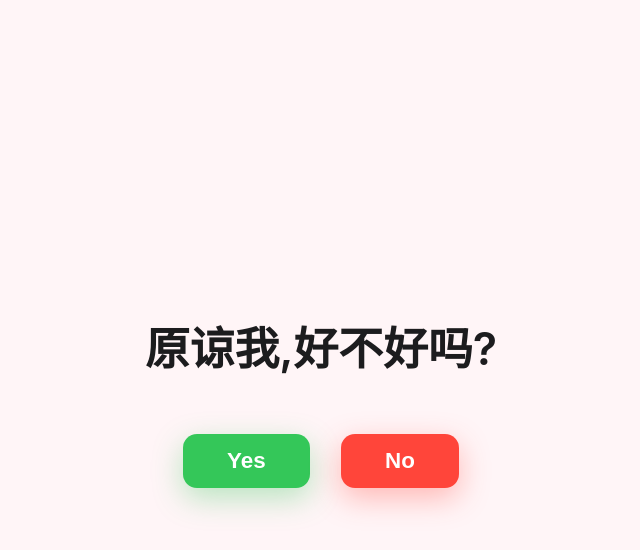
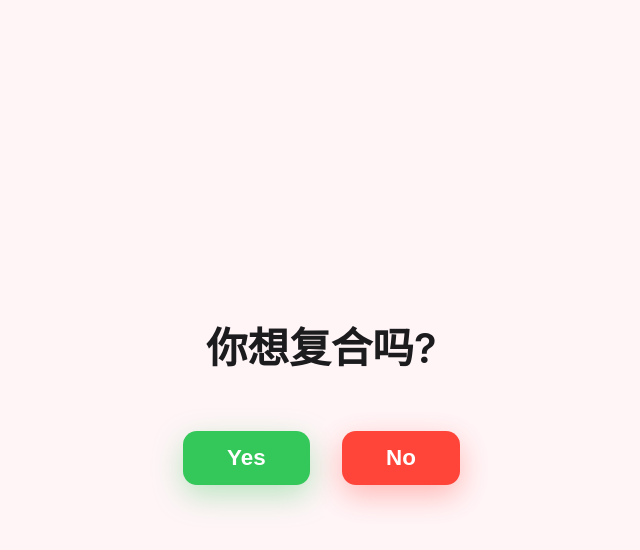
Before and after one commit to Dmeskdf/ADB-Android-ARM64, a plain HTML site: page index.html in a window 1280 px wide. Both pictures are taken after a click on the button "Yes". Shown: the whole page, without its empty margins (319-959 px from the left). Drawn offline with Linux system fonts and the light colour scheme.

Commit message:
Add files via upload

```diff
--- a/index.html
+++ b/index.html
@@ -1,181 +1,165 @@
 <!DOCTYPE html>
 <html lang="zh-CN">
 <head>
-<meta charset="UTF-8" />
-<meta name="viewport" content="width=device-width, initial-scale=1.0" />
-<title>原谅我好不好吗？</title>
+<meta charset="UTF-8"/>
+<meta name="viewport" content="width=device-width,initial-scale=1.0"/>
+<title>问答</title>
+<style>
+:root{
+  --bg:#fff5f7;--text:#1c1c1e;--yes:#34c759;--no:#ff453a;
+}
+*,*-before,*-after{box-sizing:border-box;-webkit-font-smoothing:antialiased;}
+body{
+  margin:0;height:100vh;background:var(--bg);
+  font-family:-apple-system,BlinkMacSystemFont,"Segoe UI",Roboto,"Helvetica Neue",Arial;
+  display:flex;justify-content:center;align-items:center;overflow:hidden;
+}
+.question-wrap{
+  text-align:center;
+  opacity:0;transform:translateY(30px) scale(0.96);
+  animation:qIn .5s cubic-bezier(.23,1.02,.52,.98) forwards;
+}
+.question{font-size:2.6rem;font-weight:600;color:var(--text);margin-bottom:56px;}
 
-<style>
-    :root {
-        --bg: #fff5f7;
-        --text: #1c1c1e;
-        --yes: #34c759;
-        --no: #ff453a;
+.buttons{display:flex;gap:32px;justify-content:center;}
+.btn{
+  padding:14px 44px;font-size:1.4rem;font-weight:600;border:none;border-radius:14px;
+  cursor:pointer;color:#fff;will-change:transform;
+}
+.yes-btn{background:var(--yes);box-shadow:0 10px 30px rgba(52,199,89,.35);}
+.yes-btn:active{transform:scale(0.94);}
+.no-btn{
+  background:var(--no);box-shadow:0 10px 30px rgba(255,69,58,.35);
+  user-select:none;-webkit-tap-highlight-color:transparent;
 }
 
-    * {
-        box-sizing: border-box;
-        -webkit-font-smoothing: antialiased;
+/* 碎末消散 */
+.question.shatter{
+  animation:none;
 }
-
-    body {
-        margin: 0;
-        height: 100vh;
-        background: var(--bg);
-        font-family: -apple-system, BlinkMacSystemFont, "Segoe UI",
-                     Roboto, "Helvetica Neue", Arial;
-        display: flex;
-        flex-direction: column;
-        justify-content: center;
-        align-items: center;
-        overflow: hidden;
+.question.shatter span{
+  display:inline-block;
+  animation:shatter .55s cubic-bezier(.2,.8,.3,1) forwards;
 }
-
-    .question {
-        font-size: 2.8rem;
-        font-weight: 600;
-        color: var(--text);
-        margin-bottom: 56px;
-        opacity: 0;
-        transform: translateY(20px);
-        animation: iosFadeIn 0.6s cubic-bezier(.23,1.02,.52,.98) forwards;
+@keyframes qIn{
+  to{opacity:1;transform:translateY(0) scale(1);}
 }
-
-    .buttons {
-        display: flex;
-        gap: 32px;
-    }
-
-    .btn {
-        padding: 14px 44px;
-        font-size: 1.4rem;
-        font-weight: 600;
-        border: none;
-        border-radius: 14px;
-        cursor: pointer;
-        color: #fff;
-        will-change: transform;
-    }
-
-    .yes-btn {
-        background: var(--yes);
-        box-shadow: 0 10px 30px rgba(52,199,89,.35);
-    }
-
-    .yes-btn:active {
-        transform: scale(0.94);
-    }
-
-    .no-btn {
-        background: var(--no);
-        box-shadow: 0 10px 30px rgba(255,69,58,.35);
-        user-select: none;
-        -webkit-tap-highlight-color: transparent;
-        transition: transform 0.45s cubic-bezier(.23,1.02,.52,.98);
-    }
-
-    .toast {
-        position: fixed;
-        top: 50%;
-        left: 50%;
-        transform: translate(-50%, -50%) scale(0.85);
-        background: rgba(0,0,0,.85);
-        color: #fff;
-        padding: 16px 36px;
-        border-radius: 30px;
-        font-size: 1.2rem;
-        opacity: 0;
-        pointer-events: none;
-        transition: all 0.35s cubic-bezier(.23,1.02,.52,.98);
-    }
-
-    .toast.show {
-        opacity: 1;
-        transform: translate(-50%, -50%) scale(1);
-    }
-
-    @keyframes iosFadeIn {
-        to {
-            opacity: 1;
-            transform: translateY(0);
+@keyframes shatter{
+  to{
+    opacity:0;
+    transform:translate(var(--sx,0),var(--sy,0)) rotate(var(--sr,0deg)) scale(0.2);
   }
 }
 
-    /* 爱心 */
-    .heart {
-        position: fixed;
-        pointer-events: none;
-        font-size: 18px;
-        animation: heartFly 1.2s ease-out forwards;
-        z-index: 9999;
+/* 黑屏血字 */
+.blood-page{
+  position:fixed;inset:0;background:#000;display:flex;justify-content:center;align-items:center;
+  z-index:9999;cursor:pointer;
 }
+.blood-text{
+  color:#8b0000;
+  text-shadow:
+    0 0 6px rgba(139,0,0,.9),
+    0 0 18px rgba(139,0,0,.7),
+    0 0 40px rgba(139,0,0,.5),
+    2px 2px 0 rgba(70,0,0,.9);
+  font-size:2.8rem;font-weight:800;letter-spacing:.04em;
+  animation:bloodIn .6s ease-out forwards;
+  opacity:0;transform:scale(1.05);
+}
+@keyframes bloodIn{to{opacity:1;transform:scale(1);}}
 
-    @keyframes heartFly {
-        0% {
-            opacity: 1;
-            transform: translate(0, 0) scale(1);
+/* 白屏结局 */
+.end-page{
+  position:fixed;inset:0;background:#fff;display:flex;justify-content:center;align-items:center;
+  z-index:9999;
 }
-        100% {
-            opacity: 0;
-            transform: translate(var(--tx), var(--ty)) scale(0.4);
+.end-text{
+  font-size:2.6rem;font-weight:700;color:#1c1c1e;
+  animation:endIn .6s ease-out forwards;
+  opacity:0;transform:scale(1.05);
 }
-    }
+@keyframes endIn{to{opacity:1;transform:scale(1);}}
 </style>
 </head>
+<body>
 
-<body>
-    <div class="question">原谅我,好不好吗?</div>
-
+<div class="question-wrap" id="wrap">
+  <div class="question" id="question"></div>
   <div class="buttons">
     <button class="btn yes-btn" id="yesBtn">Yes</button>
     <button class="btn no-btn" id="noBtn">No</button>
   </div>
-
-    <div class="toast" id="toast">爱你宝宝🥰</div>
+</div>
 
 <script>
-        const yesBtn = document.getElementById("yesBtn");
-        const noBtn = document.getElementById("noBtn");
-        const toast = document.getElementById("toast");
+const questions=[
+  "你爱我吗?",
+  "你想复合吗?",
+  "重来好不好?",
+  "我们和好吧"
+];
+let index=0;
+const wrap=document.getElementById("wrap");
+const questionEl=document.getElementById("question");
+const yesBtn=document.getElementById("yesBtn");
+const noBtn=document.getElementById("noBtn");
 
-        yesBtn.addEventListener("click", () => {
-            showToast();
-            launchHearts();
+showQuestion();
+
+yesBtn.addEventListener("click",()=>{
+  shatterQuestion(()=>{
+    index++;
+    if(index>=questions.length){
+      goEnd();
+    }else{
+      showQuestion();
+    }
+  });
 });
 
-        noBtn.addEventListener("pointerdown", e => {
+noBtn.addEventListener("pointerdown",e=>{
   e.preventDefault();
-            moveNoOut();
+  goBlood();
 });
 
-        function showToast() {
-            toast.classList.add("show");
-            setTimeout(() => toast.classList.remove("show"), 2200);
+function showQuestion(){
+  questionEl.textContent=questions[index];
+  wrap.style.animation="none";
+  void wrap.offsetWidth;
+  wrap.style.animation="qIn .5s cubic-bezier(.23,1.02,.52,.98) forwards";
 }
 
-        function moveNoOut() {
-            const angle = Math.random() * Math.PI * 2;
-            const distance = Math.max(window.innerWidth, window.innerHeight) * 1.2;
-
-            const tx = Math.cos(angle) * distance;
-            const ty = Math.sin(angle) * distance;
-
-            noBtn.style.transform = `translate(${tx}px, ${ty}px)`;
+function shatterQuestion(cb){
+  const text=questionEl.textContent;
+  questionEl.innerHTML="";
+  questionEl.classList.add("shatter");
+  [...text].forEach(ch=>{
+    const s=document.createElement("span");
+    s.textContent=ch===" "?"\u00a0":ch;
+    const angle=Math.random()*Math.PI*2;
+    const dist=60+Math.random()*120;
+    s.style.setProperty("--sx",Math.cos(angle)*dist+"px");
+    s.style.setProperty("--sy",Math.sin(angle)*dist+"px");
+    s.style.setProperty("--sr",(Math.random()*120-60)+"deg");
+    s.style.animationDelay=(Math.random()*0.15)+"s";
+    questionEl.appendChild(s);
+  });
+  setTimeout(cb,750);
 }
 
-        function launchHearts() {
-            for (let i = 0; i < 30; i++) {
-                const heart = document.createElement("div");
-                heart.className = "heart";
-                heart.innerHTML = ["💗","💖","💕","❤️"][Math.floor(Math.random()*4)];
-                heart.style.left = `${window.innerWidth/2}px`;
-                heart.style.top = `${window.innerHeight/2}px`;
-                heart.style.fontSize = `${14 + Math.random() * 16}px`;
-                heart.style.setProperty("--tx", `${(Math.random()-0.5)*700}px`);
-                heart.style.setProperty("--ty", `${(Math.random()-0.5)*700}px`);
-                document.body.appendChild(heart);
-                setTimeout(() => heart.remove(), 1200);
+function goBlood(){
+  const div=document.createElement("div");
+  div.className="blood-page";
+  div.innerHTML='<div class="blood-text">那你去死吧</div>';
+  document.body.appendChild(div);
 }
+
+function goEnd(){
+  const div=document.createElement("div");
+  div.className="end-page";
+  div.innerHTML='<div class="end-text">最爱你了🥰</div>';
+  document.body.appendChild(div);
 }
 </script>
 </body>
```
Lines whose indentation alone changed are shown as unchanged.
